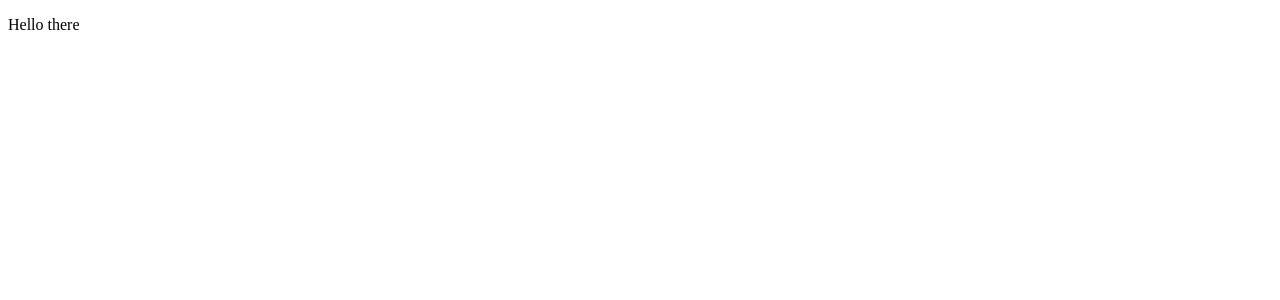
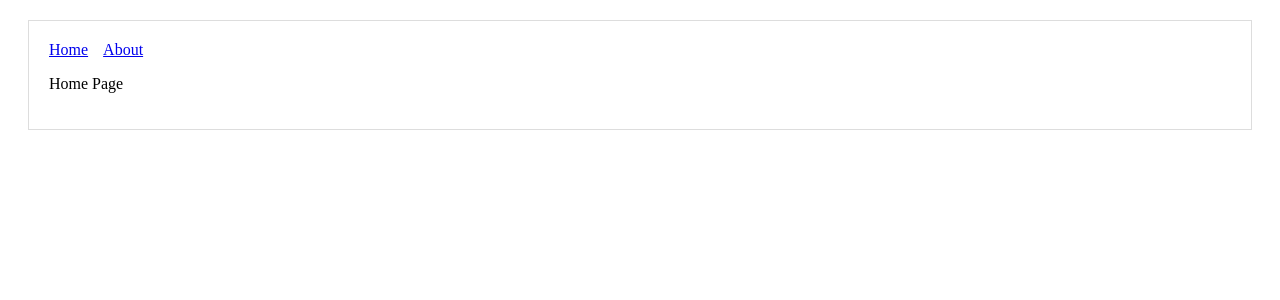
Before and after one commit to alernerdev/NextReact, a Next.js app: page / in a window 1280 px wide. Shown: the top 300 px of the page. Built offline with nearby package versions, Linux system fonts and the light colour scheme.

Commit message:
Added page navigation/linking

```diff
--- /dev/null
+++ b/components/Header.js
@@ -0,0 +1,20 @@
+import Link from 'next/link';
+
+const linkStyle = {
+    marginRight: 15
+}
+
+const Header = () => {
+    return (
+        <div>
+           <Link href="/">
+                <a style={linkStyle}>Home</a>
+            </Link>
+            <Link href="/about">
+                <a style={linkStyle}>About</a>
+            </Link>
+        </div>
+    );
+}
+
+export default Header;
--- /dev/null
+++ b/components/MyLayout.js
@@ -0,0 +1,18 @@
+import Header from './Header';
+
+const layoutStyle = {
+    margin: 20,
+    padding: 20,
+    border: '1px solid #DDD'
+}
+
+const Layout = (props) => {
+    return (
+    <div style={layoutStyle}>
+        <Header />
+        {props.children}
+    </div>
+    );
+}
+
+export default Layout;
--- a/pages/index.js
+++ b/pages/index.js
@@ -1,8 +1,13 @@
+import Link from 'next/link';
+import Header from '../components/Header';
+import Layout from '../components/MyLayout';
+
 const Index = () => {
     return (
-        <div>
-            <p>Hello there</p>
-        </div>
+            <Layout>
+                <p>Home Page</p>
+            </Layout>
+
     );
 }
 
```
Also changed, not shown: pages/about.js (added, +10 -0 lines).
